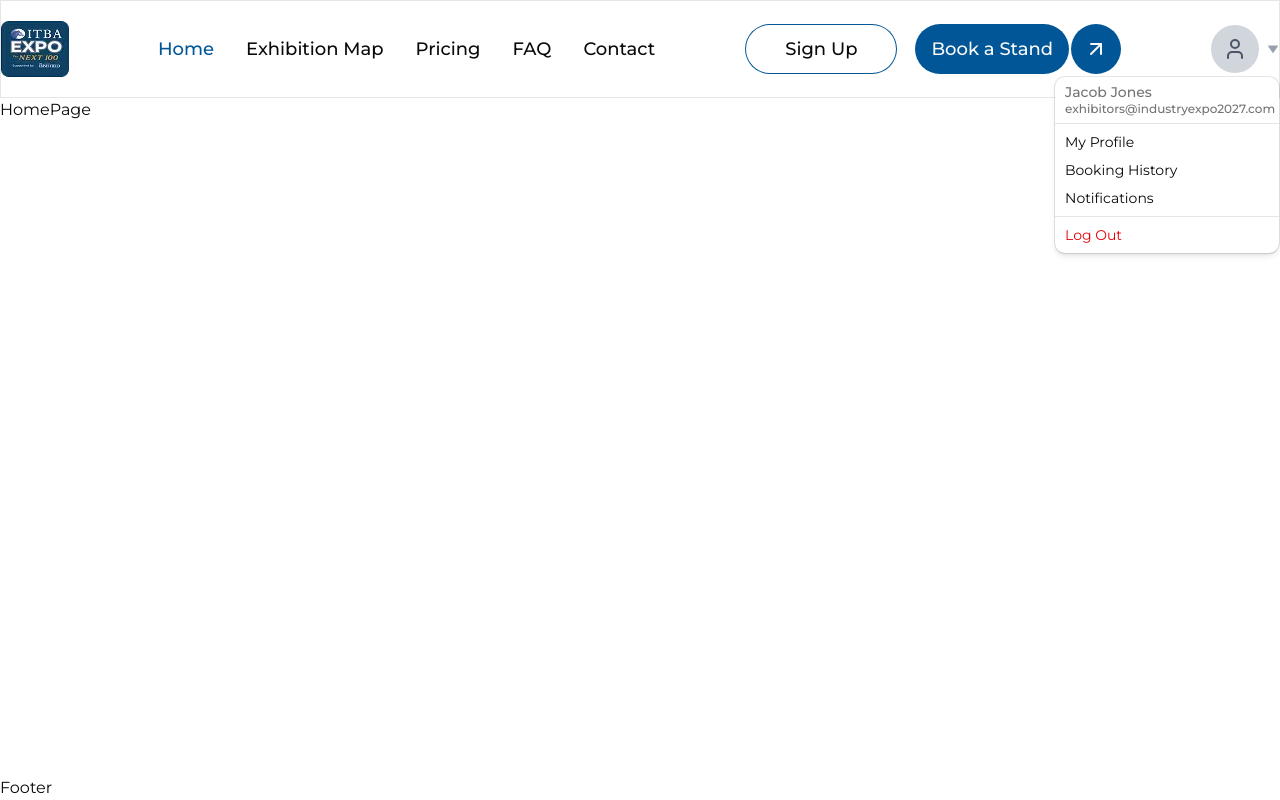
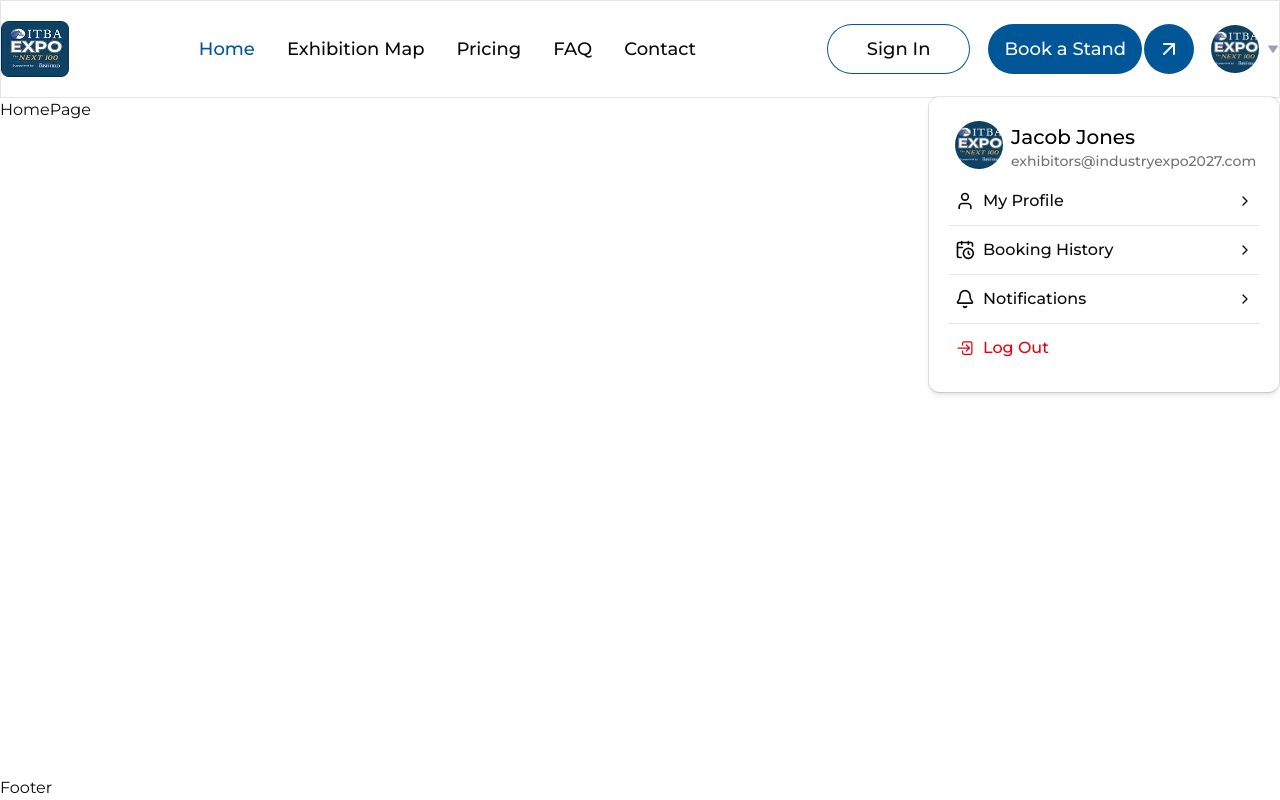
Before and after one commit to backbencherstudio/hanoijane01, a Next.js app: page / in a window 1280 px wide. Both pictures are taken after a click on the element 1244 px from the left and 49 px from the top of the page. Built offline with nearby package versions, Linux system fonts and the light colour scheme.

Commit message:
sidebar added

```diff
--- a/components/layout/Navbar.tsx
+++ b/components/layout/Navbar.tsx
@@ -7,14 +7,17 @@ import { Button } from "../ui/button";
 import ButtonGroup from "../ui/ButtonGroup";
 import { HiOutlineMenuAlt3 } from "react-icons/hi";
 import ProfileDropdown from "./ProfileDropdown";
+import Sidebar from "./Sidebar";
+import { useState } from "react";
 
 const Navbar = () => {
   const pathname = usePathname();
+  const [sidebarOpen, setSidebarOpen] = useState(false);
 
   const user = {
     name: "Jacob Jones",
     email: "exhibitors@industryexpo2027.com",
-    image: "",
+    image: "/logo.webp",
   };
 
   const links = [
@@ -58,18 +61,25 @@ const Navbar = () => {
 
         <div className="flex items-center gap-2 md:gap-4">
           <Button variant="outline" className="px-10 hidden md:block">
-            Sign Up
+            Sign In
           </Button>
           <ButtonGroup>Book a Stand</ButtonGroup>
-          <Button className="w-13 h-13 xl:hidden" variant="ghost">
+          <div className="hidden md:block">
+            <ProfileDropdown user={user} />
+          </div>
+          <Button
+            onClick={() => setSidebarOpen(!sidebarOpen)}
+            className=" px-0 h-13 xl:hidden"
+            variant="ghost"
+          >
             <HiOutlineMenuAlt3 className="size-6" />
           </Button>
         </div>
         {/* user dropdown */}
-        <div>
-         <ProfileDropdown user={user}/>
-        </div>
       </div>
+
+      {/* sidebar */}
+      <Sidebar user={user} setIsOpen={setSidebarOpen} isOpen={sidebarOpen} />
     </section>
   );
 };
--- a/components/layout/ProfileDropdown.tsx
+++ b/components/layout/ProfileDropdown.tsx
@@ -1,31 +1,20 @@
-import { User } from "lucide-react";
+import { ChevronRight, User, Bell, CalendarClock } from "lucide-react";
 import Image from "next/image";
 import Link from "next/link";
-import React from "react";
 import { BiSolidDownArrow } from "react-icons/bi";
 import {
   DropdownMenu,
   DropdownMenuContent,
   DropdownMenuItem,
   DropdownMenuLabel,
-  DropdownMenuSeparator,
   DropdownMenuTrigger,
-} from "@/components/ui/dropdown-menu"; // adjust import path as needed
+} from "@/components/ui/dropdown-menu";
+import { IoLogInOutline } from "react-icons/io5";
+import { ProfileDropdownProps } from "@/types/User";
 
-interface User {
-  name: string;
-  image: string;
-  email: string;
-}
-
-interface ProfileDropdownProps {
-  user: User;
-  onLogout?: () => void; // optional callback for logout
-}
 
 const ProfileDropdown = ({ user, onLogout }: ProfileDropdownProps) => {
   const handleLogout = () => {
-    // Add your logout logic here (clear tokens, redirect, etc.)
     if (onLogout) onLogout();
     console.log("User logged out");
   };
@@ -51,34 +40,76 @@ const ProfileDropdown = ({ user, onLogout }: ProfileDropdownProps) => {
             <BiSolidDownArrow className="text-gray-400 text-xs" />
           </div>
         </DropdownMenuTrigger>
-        <DropdownMenuContent align="end" className="w-56">
+        <DropdownMenuContent align="end" className="w-80 md:w-87.5 p-5 mt-3.5 xl:mt-5">
           <DropdownMenuLabel>
-            <div className="flex flex-col space-y-1">
-              <p className="text-sm font-medium leading-none">{user.name}</p>
-              <p className="text-xs leading-none text-muted-foreground">
-                {user.email}
-              </p>
+            <div className="flex items-center gap-2 space-y-1">
+              {user?.image ? (
+                <Image
+                  src={user.image}
+                  alt={user.name}
+                  height={48}
+                  width={48}
+                  className="object-cover overflow-hidden rounded-full size-12 shrink-0"
+                />
+              ) : (
+                <div className="size-12 rounded-full bg-gray-300 text-gray-600 flex justify-center items-center shrink-0">
+                  <User size={24} />
+                </div>
+              )}
+              <div className="flex flex-col justify-between">
+                <p className="text-xl font-medium text-black">{user.name}</p>
+                <p className="text-sm text-muted-foreground">{user.email}</p>
+              </div>
             </div>
           </DropdownMenuLabel>
-          <DropdownMenuSeparator />
-          <DropdownMenuItem asChild>
-            <Link href="/profile" className="cursor-pointer">
-              My Profile
+
+          <DropdownMenuItem
+            className="cursor-pointer py-3 rounded-none border-b font-medium text-base flex justify-between items-center"
+            asChild
+          >
+            <Link href="/profile">
+              <span className="flex items-center gap-2">
+                <User className="size-5" />
+                My Profile
+              </span>
+              <ChevronRight size={16} />
             </Link>
           </DropdownMenuItem>
-          <DropdownMenuItem asChild>
-            <Link href="/booking-history" className="cursor-pointer">
-              Booking History
+
+          <DropdownMenuItem
+            className="cursor-pointer py-3 rounded-none border-b font-medium text-base flex justify-between items-center"
+            asChild
+          >
+            <Link href="/booking-history">
+              <span className="flex items-center gap-2">
+                <CalendarClock className="size-5" />
+                Booking History
+              </span>
+              <ChevronRight size={16} />
             </Link>
           </DropdownMenuItem>
-          <DropdownMenuItem asChild>
-            <Link href="/notifications" className="cursor-pointer">
-              Notifications
+
+          <DropdownMenuItem
+            className="cursor-pointer py-3 rounded-none border-b font-medium text-base flex justify-between items-center"
+            asChild
+          >
+            <Link href="/notifications">
+              <span className="flex items-center gap-2">
+                <Bell className="size-5" />
+                Notifications
+              </span>
+              <ChevronRight size={16} />
             </Link>
           </DropdownMenuItem>
-          <DropdownMenuSeparator />
-          <DropdownMenuItem onClick={handleLogout} className="cursor-pointer text-red-600">
-            Log Out
+
+          <DropdownMenuItem
+            onClick={handleLogout}
+            className="cursor-pointer py-3 rounded-none font-medium text-base flex justify-between items-center text-red-600"
+          >
+            <span className="flex items-center gap-2">
+              <IoLogInOutline className="size-5 " />
+              Log Out
+            </span>
           </DropdownMenuItem>
         </DropdownMenuContent>
       </DropdownMenu>
--- /dev/null
+++ b/components/layout/Sidebar.tsx
@@ -0,0 +1,109 @@
+"use client";
+import { User, X } from "lucide-react";
+import { Button } from "../ui/button";
+import { IoLogInOutline } from "react-icons/io5";
+import Image from "next/image";
+import { UserProp } from "@/types/User";
+import Link from "next/link";
+import { usePathname } from "next/navigation";
+
+interface SidebarProps {
+  isOpen: boolean;
+  setIsOpen: React.Dispatch<React.SetStateAction<boolean>>;
+  user: UserProp;
+}
+const links = [
+  { label: "Home", href: "/" },
+  { label: "Exhibition Map", href: "/exhibition-map" },
+  { label: "Pricing", href: "/pricing" },
+  { label: "FAQ", href: "/faq" },
+  { label: "Contact", href: "/contact" },
+  { label: "Booking History", href: "/booking-history" },
+  { label: "Notifications", href: "/notifications" },
+];
+
+const Sidebar: React.FC<SidebarProps> = ({ isOpen, setIsOpen, user }) => {
+  const pathname = usePathname();
+  return (
+    <aside
+      className={`
+        fixed top-0 left-0 w-full h-screen bg-background flex flex-col
+        transition-transform duration-300 ease-in-out
+        ${isOpen ? "translate-x-0" : "translate-x-full"}
+      `}
+    >
+      <div className="h-20  flex justify-between pl-4 items-center border-b">
+        <div>
+          <Image
+            src="/logo.webp"
+            alt="ITBA EXPO The Next 100"
+            width={68}
+            height={56}
+          />
+        </div>
+        <Button onClick={() => setIsOpen(!isOpen)} variant="ghost">
+          <X className="size-6" />
+        </Button>
+      </div>
+      {/* sidebar body */}
+      <div className="flex-1 overflow-auto px-4">
+        <div className="flex flex-col items-center gap-2  p-4 justify-center">
+          {user?.image ? (
+            <Image
+              src={user.image}
+              alt={user.name}
+              height={48}
+              width={48}
+              className="object-cover overflow-hidden rounded-full size-24"
+            />
+          ) : (
+            <div className="size-24 rounded-full bg-gray-300 text-gray-600 flex justify-center items-center">
+              <User size={36} />
+            </div>
+          )}
+          <h3 className="text-2xl font-medium text-center">
+            {user?.name ? user?.name : "User"}
+          </h3>
+          <Link href="/profile">
+            <Button className="px-8"><User className="size-5"/> My Profile</Button>
+          </Link>
+        </div>
+
+        {/* menu items */}
+        <div className="border-t py-8">
+          <ul className="flex flex-col gap-8 items-center font-medium text-lg">
+            {links.map((link) => {
+              const isActive = pathname === link.href;
+
+              return (
+                <li key={link.href}>
+                  <Link
+                    href={link.href}
+                    className={`transition-colors ${
+                      isActive ? "text-primary " : ""
+                    }`}
+                  >
+                    {link.label}
+                  </Link>
+                </li>
+              );
+            })}
+          </ul>
+        </div>
+      </div>
+      <div className="h-20  flex justify-center items-center border-t">
+        <Button variant="outline" className="px-10 ">
+          Sign In
+        </Button>
+        <Button variant="outline" className="px-10 ring-red-500 text-red-500">
+          <span className="flex items-center gap-2 ">
+            <IoLogInOutline className="size-5" />
+            Log Out
+          </span>
+        </Button>
+      </div>
+    </aside>
+  );
+};
+
+export default Sidebar;
--- /dev/null
+++ b/types/User.ts
@@ -0,0 +1,11 @@
+
+export interface User {
+  name: string;
+  image: string;
+  email: string;
+}
+
+interface ProfileDropdownProps {
+  user: User;
+  onLogout?: () => void;
+}
```
